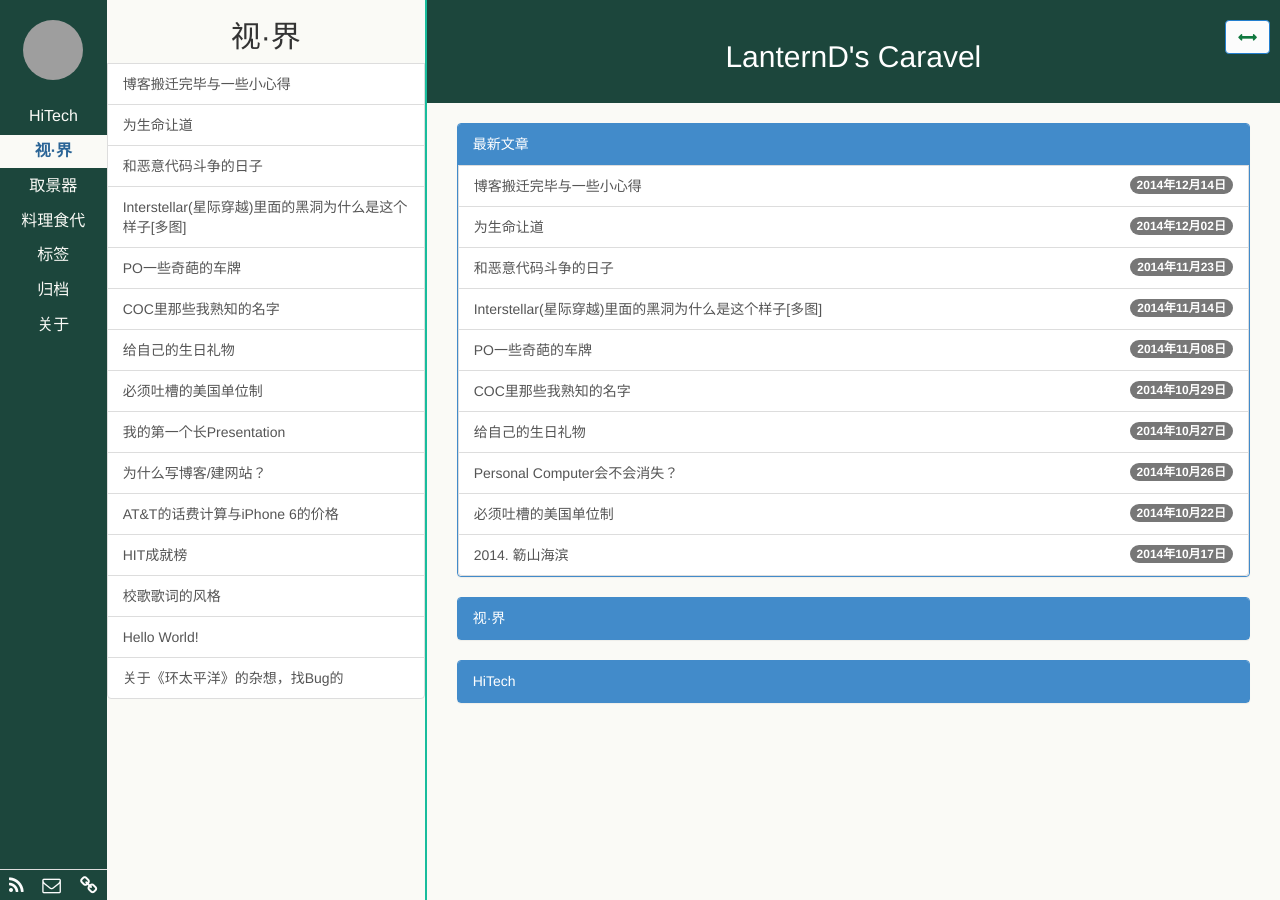
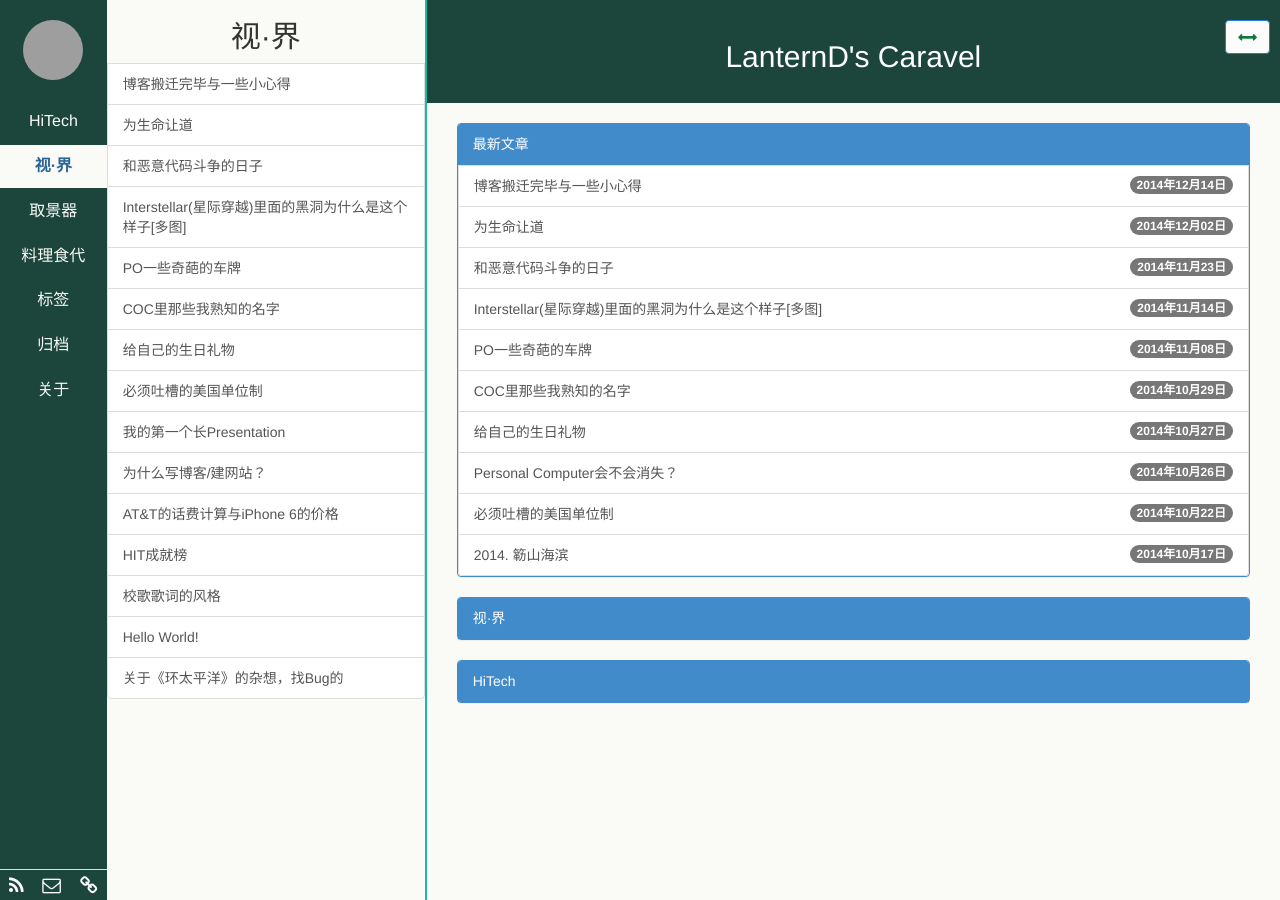
Before and after one commit to LanternD/lanternd.github.io, a Jekyll site: the page built from index.html, in a window 1280 px wide. Built offline with Jekyll 4.4.1, drawn with Linux system fonts in a browser that asks for light colours; the list of posts is cut into pages by our own code; grey boxes are pictures that could not be loaded.

Commit message:
LanternD's

```diff
--- a/public/css/base.css
+++ b/public/css/base.css
@@ -25,10 +25,10 @@ body, html {
   padding-right: 0px;
   border-radius: 0px;
   font-size: 16px;
-  padding: 5px 5px;
+  padding: 10px 10px;
 }
 
-.aside1 > .nav > li > a:hover, .aside1 > .nav > li > a:focus {
+.aside1 > .nav > li > a:hover{
   color:#428bca;
   font-weight: bold;
 }
```
